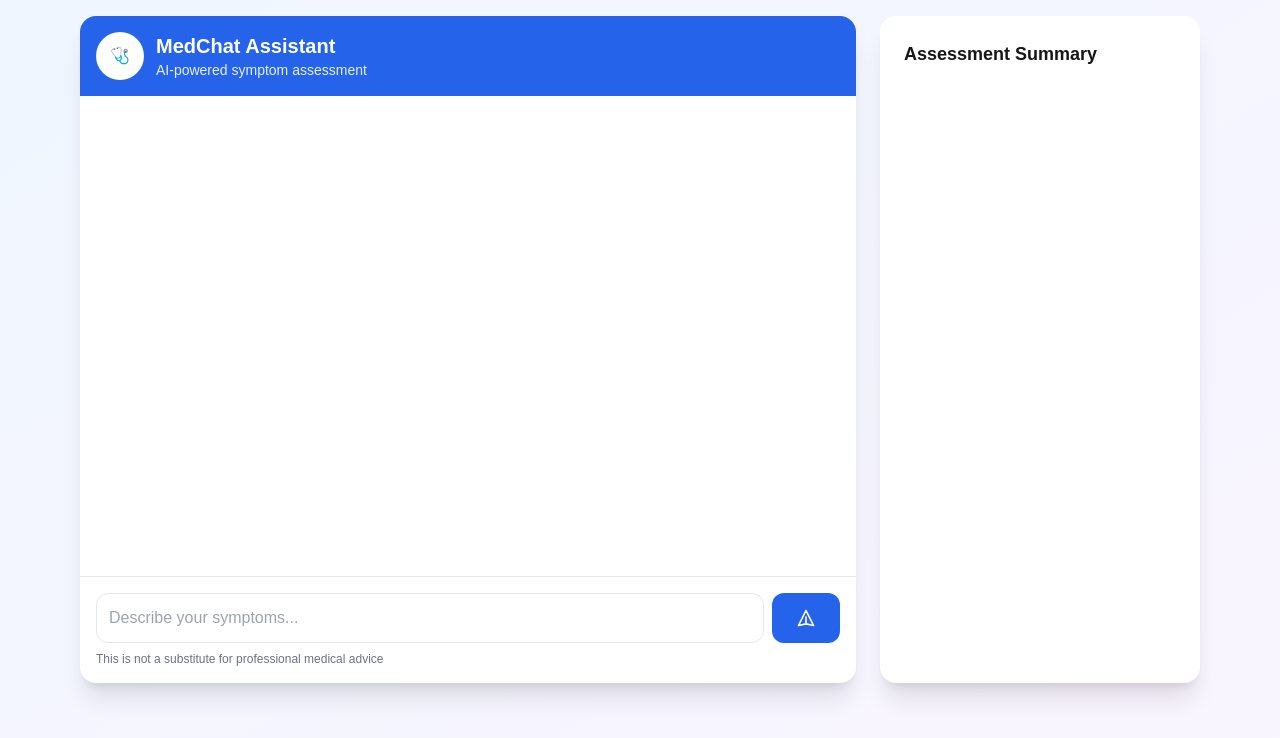
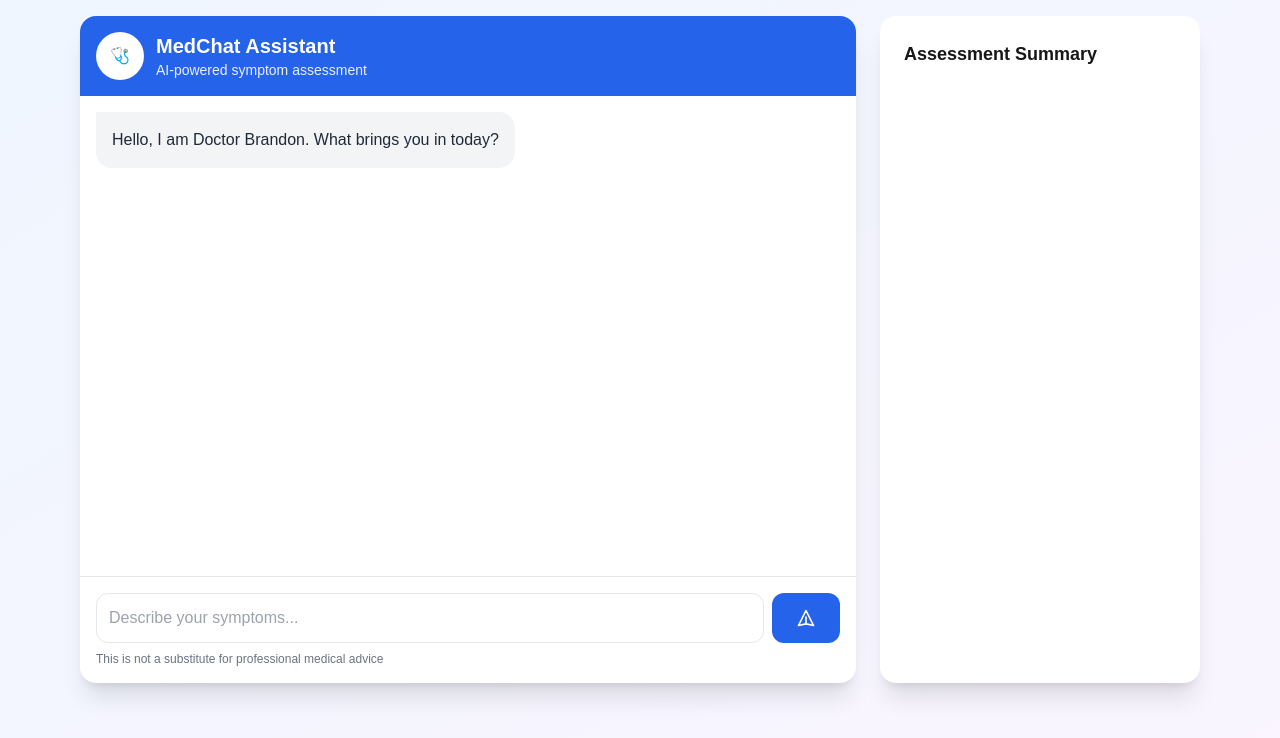
Before and after one commit to MedicalAIResearch/medical-ai-research, a Next.js app in the folder med-chat/: page / in a window 1280 px wide. Shown: the top 738 px of the page. Built offline with nearby package versions, Linux system fonts and the light colour scheme.

Commit message:
feat: add initial prompt

```diff
--- a/med-chat/app/page.tsx
+++ b/med-chat/app/page.tsx
@@ -54,6 +54,17 @@ export default function ChatInterface() {
   useEffect(() => {
     scrollToBottom();
   }, [messages]);
+
+  // Add initial greeting message when the component mounts
+  useEffect(() => {
+    setMessages([
+      {
+        sender: 'bot',
+        type: 'text',
+        content: 'Hello, I am Doctor Brandon. What brings you in today?',
+      },
+    ]);
+  }, []); // Empty dependency array ensures this runs only once on mount
 
   const sendMessage = async () => {
     if (!userInput.trim()) return;
```
